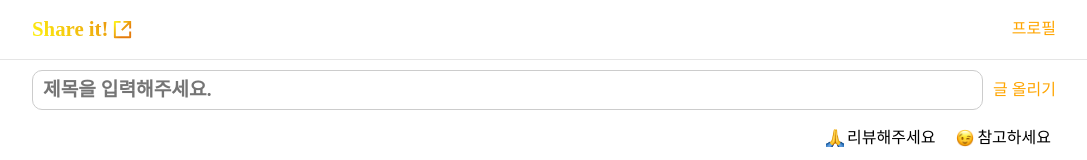
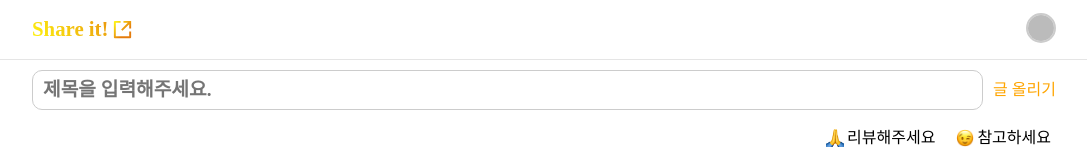
Before and after one commit to custardcream98/share-it, a React (Create React App) app: page /post/new in a window 1280 px wide. Shown: the top 160 px of the page, without its empty margins (96-1183 px from the left). Built offline with nearby package versions, Linux system fonts and the light colour scheme; no server answers; sample sign-in values are in the browser's storage; a web font is replaced by a local one.

Commit message:
Feature: Navbar 프로필 노출로 변경

```diff
--- a/src/components/Navbar/index.tsx
+++ b/src/components/Navbar/index.tsx
@@ -4,6 +4,8 @@ import StyledLink from "components/common/StyledLink";
 import Logo from "components/common/Logo";
 import { navbarHeight } from "styles/styleConstants";
 import useAuth from "hooks/useAuth";
+import { Link } from "react-router-dom";
+import { ROUTE_PATH } from "configs/router.config";
 
 const Header = styled.header`
   display: flex;
@@ -19,6 +21,14 @@ const Header = styled.header`
   border-bottom: 1px solid rgba(0, 0, 0, 0.1);
 
   z-index: 100;
+`;
+
+const ProfilePhoto = styled.img`
+  width: 30px;
+  height: 30px;
+
+  border-radius: 50%;
+  border: 2px solid ${(props) => props.theme.borderColor};
 `;
 
 const GlobalNavbar = styled.nav`
@@ -38,9 +48,17 @@ const Navbar = () => {
         <Logo />
         <ul>
           {auth ? (
-            <StyledLink to={"/profile"}>프로필</StyledLink>
+            <Link to={ROUTE_PATH.PROFILE}>
+              <ProfilePhoto
+                // eslint-disable-next-line
+                src={auth.currentUser!.photoURL!}
+                alt="프로필"
+              />
+            </Link>
           ) : (
-            <StyledLink to={"/auth"}>로그인</StyledLink>
+            <StyledLink to={ROUTE_PATH.AUTH}>
+              로그인
+            </StyledLink>
           )}
         </ul>
       </GlobalNavbar>
--- a/src/components/PostCard/index.tsx
+++ b/src/components/PostCard/index.tsx
@@ -9,7 +9,7 @@ import Counter from "components/common/Counter";
 import CategoryBadges from "components/common/CategoryBadges";
 
 type PostCardLinkProps = {
-  islast: boolean;
+  isLastCard: boolean;
 };
 
 const PostCardLink = styled(Link)<PostCardLinkProps>`
@@ -23,7 +23,7 @@ const PostCardLink = styled(Link)<PostCardLinkProps>`
     ${(props) => props.theme.borderColor};
 
   ${(props) =>
-    props.islast
+    props.isLastCard
       ? `border-bottom: 1px solid ${props.theme.borderColor};`
       : ""}
 
@@ -43,14 +43,14 @@ const PostCardLink = styled(Link)<PostCardLinkProps>`
 
 type Props = {
   post: PostWithPostId;
-  islast: boolean;
+  isLastCard: boolean;
 };
 
-const PostCard = ({ post, islast }: Props) => {
+const PostCard = ({ post, isLastCard }: Props) => {
   return (
     <PostCardLink
       to={`${ROUTE_PATH.POST}/${post.postId}`}
-      islast={islast}
+      isLastCard={isLastCard}
     >
       <div>
         <strong className="title">{post.title}</strong>
--- a/src/components/common/PostEditor/index.tsx
+++ b/src/components/common/PostEditor/index.tsx
@@ -107,7 +107,6 @@ const CheckboxCategory = ({
 }) => {
   const checkboxRef = useRef<HTMLInputElement>(null);
   const [categoryString, iconUrl] = categories[categoryKey];
-  console.log(categoryKey, initialState);
 
   const onCheckboxChange = () => {
     if (checkboxRef.current?.checked) {
--- a/src/components/common/Username.tsx
+++ b/src/components/common/Username.tsx
@@ -1,9 +1,9 @@
 import styled from "styled-components";
 
-type WrapperProps = {
+type UsernameStyledProps = {
   profilePhotoURL: string;
 };
-const Wrapper = styled.span<WrapperProps>`
+const UsernameStyled = styled.span<UsernameStyledProps>`
   position: relative;
   display: inline-flex;
   align-items: center;
@@ -37,9 +37,9 @@ type Props = {
 
 const Username = ({ username, profilePhotoURL }: Props) => {
   return (
-    <Wrapper profilePhotoURL={profilePhotoURL}>
+    <UsernameStyled profilePhotoURL={profilePhotoURL}>
       {username}
-    </Wrapper>
+    </UsernameStyled>
   );
 };
 
--- a/src/routes/Auth/index.tsx
+++ b/src/routes/Auth/index.tsx
@@ -6,6 +6,7 @@ import GithubLogoImg from "imgs/Github-logo.svg";
 import { ROUTE_PATH } from "configs/router.config";
 import { loginGithubUser } from "utils/firebase/login";
 import useCurrentUser from "hooks/useCurrentUser";
+import { useEffect } from "react";
 
 const ButtonGithubLogin = styled.button`
   padding: 10px;
@@ -21,9 +22,11 @@ const LoginPage = () => {
   const navigate = useNavigate();
   const currentUser = useCurrentUser(false);
 
-  if (currentUser) {
-    navigate(ROUTE_PATH.HOME, { replace: true });
-  }
+  useEffect(() => {
+    if (currentUser) {
+      navigate(ROUTE_PATH.HOME, { replace: true });
+    }
+  }, []);
 
   const onGithubLoginClick = async () => {
     if (!fireAuth.currentUser) {
--- a/src/routes/Home/index.tsx
+++ b/src/routes/Home/index.tsx
@@ -50,7 +50,7 @@ const HomePage = () => {
               <li key={post.uid + post.createdAt}>
                 <PostCard
                   post={post}
-                  islast={i === posts.length - 1}
+                  isLastCard={i === posts.length - 1}
                 />
               </li>
             ))}
```
